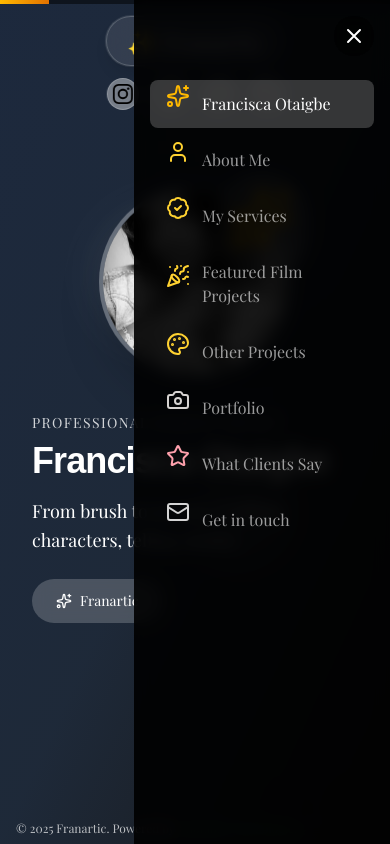
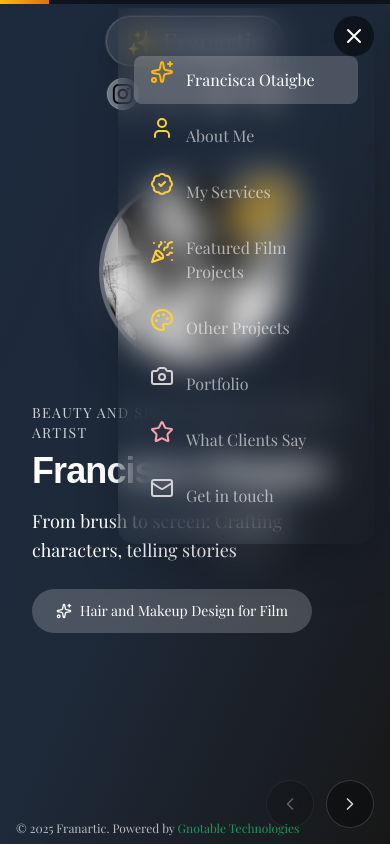
Before and after one commit to notaigbe/franartic-portfolio, a Next.js app: page / in a window 390 px wide. Both pictures are taken after a click on the button 354 px from the left and 36 px from the top of the page. Built offline with nearby package versions, Linux system fonts and the light colour scheme.

Commit message:
make screen navigation dots into nav and mobile nav

```diff
--- a/app/page.js
+++ b/app/page.js
@@ -28,13 +28,13 @@ const screens = [
   {
     id: "hero",
     title: "Francisca Otaigbe",
-    subtitle: "Professional Makeup Artist",
+    subtitle: "Beauty and Special Effects Makeup Artist",
     content: "From brush to screen: Crafting characters, telling stories",
     bgColor: "bg-gradient-to-br from-slate-800 via-gray-800 to-neutral-900",
     icon: (
       <Sparkles className="w-16 h-16 md:w-20 md:h-20 text-amber-400 mb-4" />
     ),
-    accentText: "Franartic",
+    accentText: "Hair and Makeup Design for Film",
     image: "/assets/img/me.jpg",
   },
   {
@@ -53,7 +53,7 @@ const screens = [
     title: "My Services",
     subtitle: "Specializing In",
     content:
-      "Bridal • Editorial • Special Events • Photoshoots • Glam Makeovers",
+      "Bridal • Editorial • Special Events • Photoshoots • Glam Makeovers • Special Effects",
     bgColor: "bg-gradient-to-br from-amber-900 via-amber-800 to-orange-900",
     icon: <BadgeCheck className="w-16 h-16 md:w-20 md:h-20 text-amber-300 mb-4" />,
     accentText: "All Occasions Covered",
@@ -354,14 +354,16 @@ export default function MakeupArtistPortfolio() {
         )}
       </button>
 
-      {/* Mobile Navigation Menu */}
-      <div
+      {/* Mobile Navigation Menu - slides down from the menu button at top right */}
+      <nav
+        aria-label="Mobile Navigation"
         ref={mobileMenuRef}
-        className={`fixed top-0 right-0 h-screen w-64 bg-black/90 backdrop-blur-sm z-[105] transform transition-transform duration-300 ease-in-out md:hidden ${
-          mobileMenuOpen ? "translate-x-0" : "translate-x-full"
-        }`}
+        className={`fixed top-2 right-4 w-64 md:hidden z-[105] bg-stone/90 backdrop-blur-lg shadow-2xl rounded-b-2xl overflow-hidden
+          transition-transform duration-300 ease-in-out origin-top-right
+          ${mobileMenuOpen ? 'scale-y-100 opacity-100' : 'scale-y-0 opacity-0 pointer-events-none'}
+        `}
       >
-        <div className="pt-20 px-4">
+        <div className="pt-12 pb-4 px-4">
           {screens.map((screen, index) => (
             <button
               key={screen.id}
@@ -376,13 +378,13 @@ export default function MakeupArtistPortfolio() {
             </button>
           ))}
         </div>
-      </div>
+      </nav>
 
       {/* Floating Background Elements */}
       <FloatingElements floatingElements={floatingElements} />
 
       {/* Main Screen Content */}
-      <div
+       <div
         className={`
           ${currentScreenData.bgColor}
           w-full min-h-screen flex items-center justify-center relative
```
